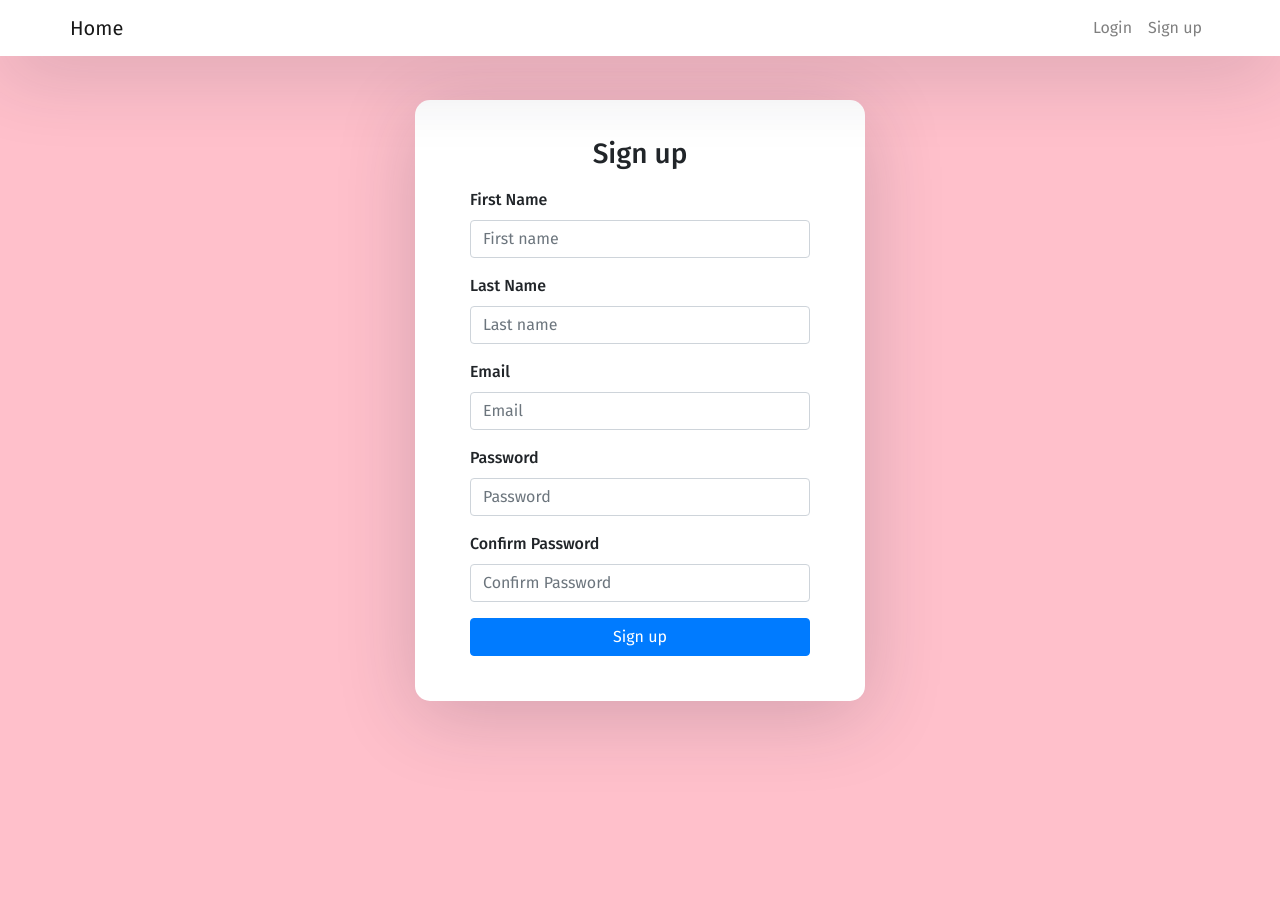
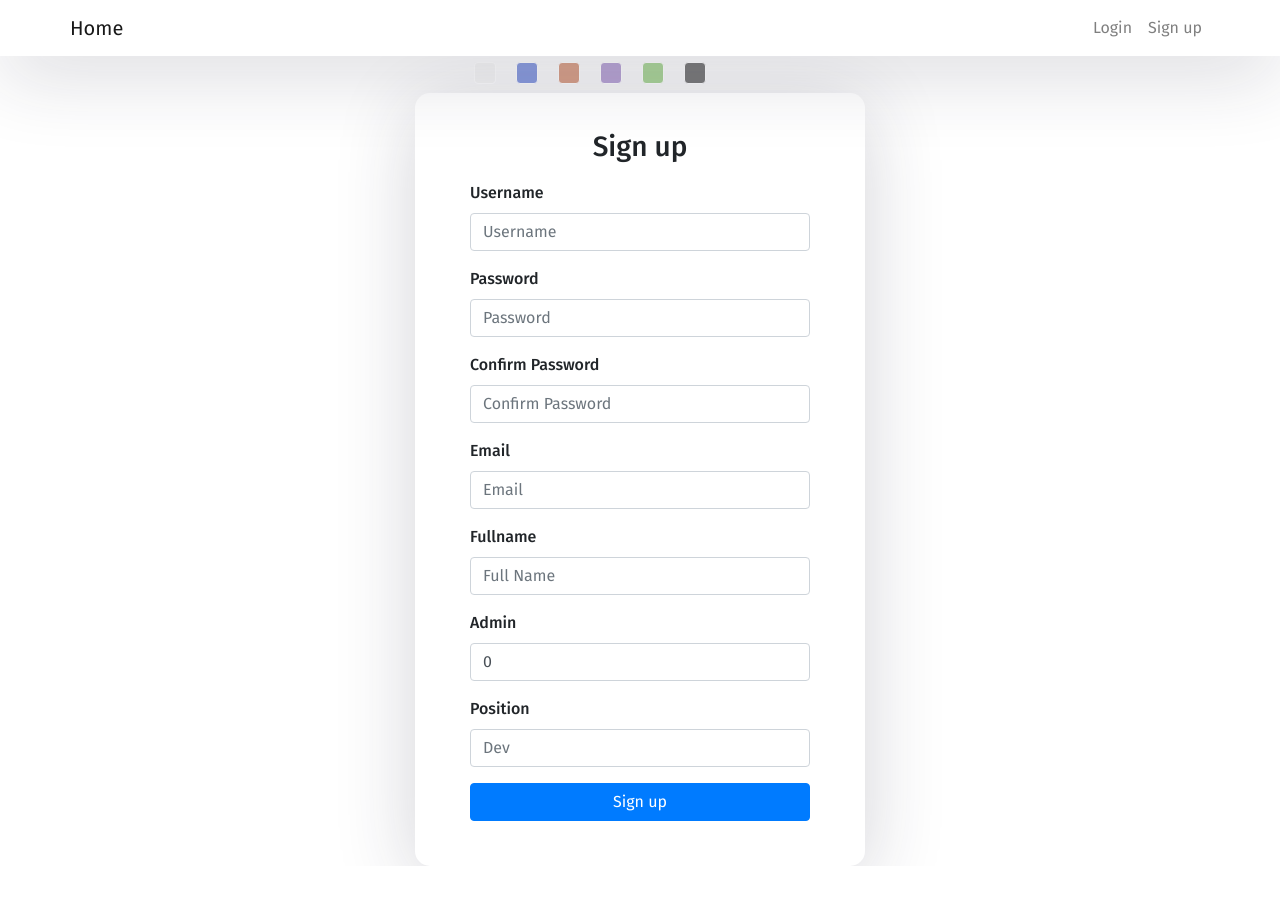
Before and after one commit to ninhcongluc/QuizExamCourse, a Vue app: page /register in a window 1280 px wide. After the commit the page ends 866 px from the top, so only its background shows below. Built offline with nearby package versions, Linux system fonts and the light colour scheme.

Commit message:
theme done

```diff
--- a/old/router.js
+++ b/old/router.js
@@ -2,9 +2,9 @@ const express= require('express')
 const router = express.Router()
 
 router.post('/register', (req,res) => {
-    res.send('hello luc dep trai')
+    res.send('register page')
 })
 
-router.post('/login' , (req,res) => res.send('luc xau trai'))
+router.post('/login' , (req,res) => res.send('login page'))
 
 module.exports = router
--- a/old/server.js
+++ b/old/server.js
@@ -11,9 +11,6 @@ app.use(bodyParser.json())
 
 const port = 8000
 
-app.get('/',(req,res)=> {
-    res.send('Hello world')
-})
 app.use(router)
 app.listen(port, () => {
     console.log(`Example app listening at http://localhost:${port}`)
--- a/src/App.vue
+++ b/src/App.vue
@@ -1,7 +1,21 @@
 <template>
-  <div id="app">
+  <div id="app" v-bind:class="currentTheme">
     <Nav />
-
+    {{currentTheme}}
+     <div class="theme-options" >
+            <div v-bind:class="{'active':currentTheme==='theme-white'}"
+             @click="switchTheme('theme-white')"  class="theme theme-white"></div>
+            <div v-bind:class="{'active':currentTheme==='theme-blue'}"
+             @click="switchTheme('theme-blue')" class="theme theme-blue"></div>
+            <div v-bind:class="{'active':currentTheme==='theme-orange'}"
+             @click="switchTheme('theme-orange')" class="theme theme-orange"></div>
+            <div v-bind:class="{'active':currentTheme==='theme-purple'}"
+             @click="switchTheme('theme-purple')" class="theme theme-purple"></div>
+            <div v-bind:class="{'active':currentTheme==='theme-green'}"
+             @click="switchTheme('theme-green')" class="theme theme-green"></div>
+            <div v-bind:class="{'active':currentTheme==='theme-black'}"
+             @click="switchTheme('theme-black')" class="theme theme-black"></div>
+     </div>
     <div class="auth-wrapper">
       <div class="auth-inner">
          <router-view />
@@ -13,14 +27,21 @@
 <script>
 import Nav from './components/Nav.vue'
 
-
-
 export default {
   name: "App",
   components : {
     Nav
-
-
+  },
+  data() {
+    return {
+      currentTheme : localStorage.getItem('theme-color')
+    }
+  },
+  methods: {
+    switchTheme(theme) {
+      localStorage.setItem('theme-color',theme)
+      this.currentTheme = localStorage.getItem('theme-color')
+    }
   }
 };
 </script>
@@ -30,8 +51,47 @@ export default {
 * {
   box-sizing: border-box;
 }
+.theme-options {
+  margin-top: 60px;
+  text-align: center;
+
+  padding-right: 100px;
+}
+.theme {
+  width: 10px;
+  height: 10px;
+  display: inline-block;
+  padding: 10px;
+  border-radius: 4px;
+  margin: 2px 10px;
+  border: 1px solid #fff;
+  opacity: 0.5;
+}
+.theme:active {
+  opacity: 1;
+}
+.theme-white {
+  background-color: #eee;
+}
+
+.theme-blue {
+  background-color: #1e41c1;
+}
+
+.theme-orange {
+  background-color: #b64b1e;
+}
+.theme-purple {
+  background-color: #7852ae;
+}
+.theme-green {
+  background-color: #5faf3b;
+}
+.theme-black {
+  background-color: #000;
+}
+
 body {
-  background: pink !important;
   min-height: 100vh;
   display: flex;
   font-weight: 400;
@@ -46,22 +106,11 @@ body, html, #app, #root, auth-wrapper {
   height: 100%;
 }
 
-#app {
-  text-align: center;
-}
+
 .navbar-light {
   background-color: #fff;
   box-shadow: 0px 14px 80px rgba(34, 35, 58, 0.2);
 }
-
-.auth-wrapper {
-  margin-top: 100px ;
-  display: flex;
-  justify-content: center;
-  flex-direction: column;
-  text-align: left;
-}
-
 .auth-inner {
   width: 450px;
   margin: auto;
@@ -72,7 +121,6 @@ body, html, #app, #root, auth-wrapper {
    transition: all .3s;
 
 }
-
 .auth-wrapper .form-control:focus {
   border-color: #167bff;
   box-shadow: none;
@@ -83,19 +131,7 @@ body, html, #app, #root, auth-wrapper {
   line-height: 1;
   padding-bottom: 20px;
 }
-.custom-control-label {
-  font-weight: 400;
-}
-.forgot-password,
-.forgot-password a {
-  text-align: right;
-  font-size: 13px;
-  padding-top: 10px;
-  color: #7f7d7d;
-  margin: 0;
-}
-.forgot-password a {
-  color: #167bff;
-}
+
+
 
 </style>
--- a/src/components/Nav.vue
+++ b/src/components/Nav.vue
@@ -4,6 +4,7 @@
       <a href="/" class="navbar-brand">Home</a>
       <div class="collapse navbar-collapse">
         <ul class="navbar-nav ml-auto">
+
           <li class="nav-item">
             <a href="/login" class="nav-link">Login</a>
           </li>
@@ -14,12 +15,16 @@
       </div>
     </div>
   </nav>
-
 </template>
 
 <script>
 export default {
-    name : 'Nav'
+  name: "Nav",
+  data() {
+    return {}
   }
+};
+</script>
+<style scoped>
 
-</script>
+</style>
--- a/src/components/Register.vue
+++ b/src/components/Register.vue
@@ -2,21 +2,30 @@
   <form @submit.prevent="handleSubmit" action="">
     <h3>Sign up</h3>
     <div class="form-group">
-      <label for="">First Name</label>
+      <label for="">Username</label>
       <input
         type="text"
-        v-model="first_name"
+        v-model="username"
         class="form-control"
-        placeholder="First name"
+        placeholder="Username"
       />
     </div>
     <div class="form-group">
-      <label for="">Last Name</label>
+      <label for="">Password</label>
       <input
-        type="text"
-        v-model="last_name"
+        type="password"
+        v-model="password"
         class="form-control"
-        placeholder="Last name"
+        placeholder="Password"
+      />
+    </div>
+    <div class="form-group">
+      <label for="">Confirm Password</label>
+      <input
+        type="password"
+        class="form-control"
+        v-model="password_confirm"
+        placeholder="Confirm Password"
       />
     </div>
 
@@ -31,24 +40,28 @@
     </div>
 
     <div class="form-group">
-      <label for="">Password</label>
+      <label for="">Fullname</label>
       <input
-        type="password"
+        type="text"
         class="form-control"
-        v-model="passsword"
-        placeholder="Password"
+        v-model="full_name"
+        placeholder="Full Name"
+      />
+    </div>
+    <div class="form-group">
+      <label for="">Admin</label>
+      <input type="text" class="form-control" v-model="admin" placeholder="0" />
+    </div>
+    <div class="form-group">
+      <label for="">Position</label>
+      <input
+        type="text"
+        class="form-control"
+        v-model="position"
+        placeholder="Dev"
       />
     </div>
 
-    <div class="form-group">
-      <label for="">Confirm Password</label>
-      <input
-        type="password"
-        class="form-control"
-        v-model="password_confirm"
-        placeholder="Confirm Password"
-      />
-    </div>
     <button class="btn btn-primary btn-block">Sign up</button>
   </form>
 </template>
@@ -60,27 +73,26 @@ export default {
   name: "Register",
   data() {
     return {
-      first_name: "",
-      last_name: "",
+      username: "",
+      password: "",
       email: "",
-      password: "",
-      password_confirm: "",
+      full_name: "",
+      admin: 0,
+      position: "",
     };
   },
   methods: {
     async handleSubmit() {
+      const response = await axios.post("register", {
+        username: this.username,
+        password: this.password,
+        email: this.email,
+        full_name: this.full_name,
+        admin: this.admin,
+        position: this.position,
+      });
+      console.log(response);
 
-     const response = await  axios.post('register',  {
-        first_name: this.first_name,
-        last_name: this.last_name,
-        email: this.email,
-        password: this.password,
-        password_confirm: this.password_confirm,
-      })
-      console.log(response)
-
-
-      this.$router.push('/login')
     },
   },
 };
```
Also changed, not shown: old/package.json (deleted, +0 -15 lines), 1 other file (tests, documents, lock files or other folders). Lines whose indentation alone changed are shown as unchanged.
